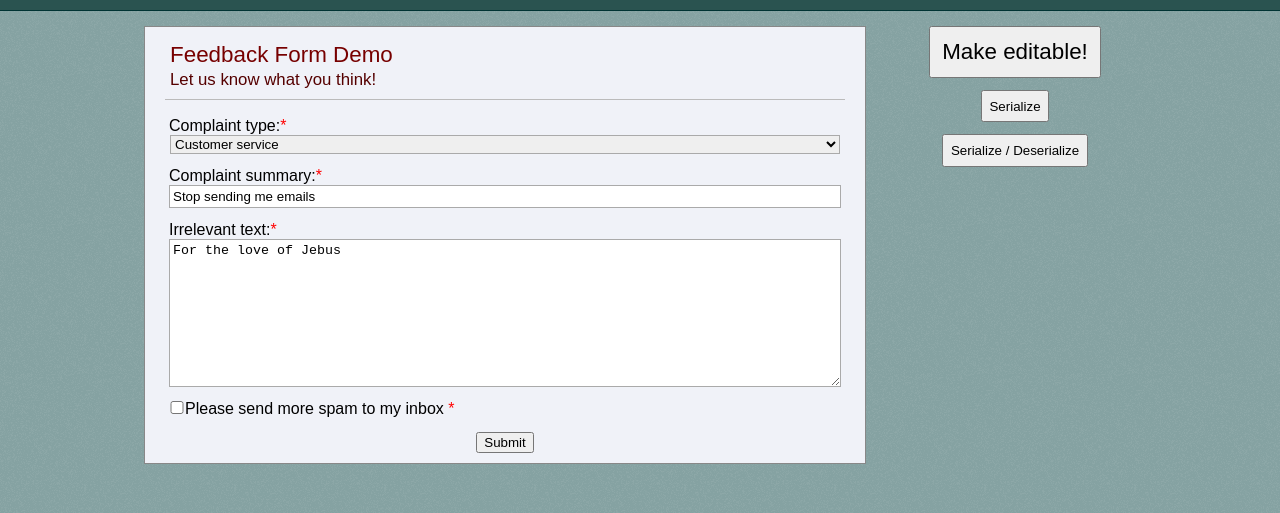
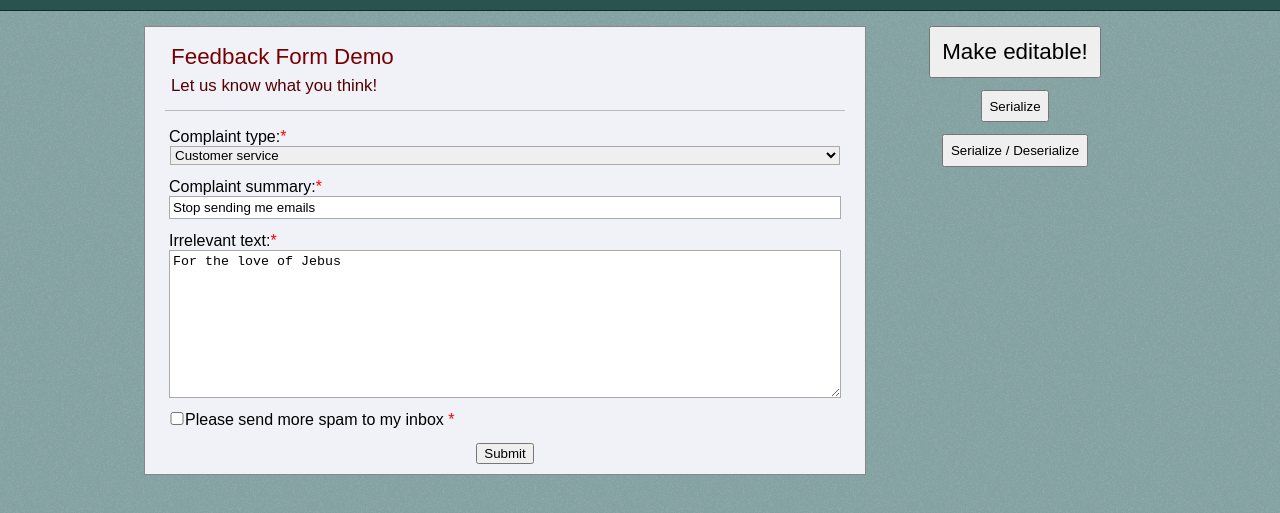
Before and after one commit to knipknap/SpiffForm, a plain HTML site: page index.html in a window 1280 px wide. Shown: the part 53-566 px from the top of the page. Drawn offline with nearby package versions, Linux system fonts and the light colour scheme.

Commit message:
minor style improvements.

```diff
--- a/spiffform/res/spiffform.css
+++ b/spiffform/res/spiffform.css
@@ -13,23 +13,30 @@ margin: 0;
 padding: 0;
 }
 
-.spiffform-title {
+.spiffform-title input,
+.spiffform-subtitle input {
+background: #f0f2f8;
+border: 0;
+margin: .2ex auto;
+padding-left: 4px;
+width: 670px;
+}
+
+.spiffform-title input:enabled:hover,
+.spiffform-subtitle input:enabled:hover {
+background: #fff;
+}
+
+.spiffform-title input {
 font-size: 1.4em;
 color: #700;
-margin: 0 .2em .2em .2em;
-text-align: left;
-background: #f0f2f8;
-border: 0;
 }
 
-.spiffform-subtitle {
+.spiffform-subtitle input {
 font-size: 1.05em;
 font-weight: normal;
-width: 680px;
 color: #500;
-background: #f0f2f8;
-margin: .2em auto;
-border: 0;
+margin-bottom: 5px;
 }
 
 .spiffform-canvas {
@@ -38,6 +45,7 @@ text-align: center;
 }
 
 .spiffform-canvas hr {
+clear: both;
 border: 0;
 height: 1px;
 background: #bbb;
@@ -88,9 +96,9 @@ margin: 3px;
 margin-top: 8px;
 }
 
-.spiffform-canvas-elements input,
-.spiffform-canvas-elements select,
-.spiffform-canvas-elements textarea {
+.spiffform-canvas-item input,
+.spiffform-canvas-item select,
+.spiffform-canvas-item textarea {
 display: block;
 margin: 0 auto;
 width: 670px;
--- a/spiffform/spiffform.js
+++ b/spiffform/spiffform.js
@@ -655,22 +655,22 @@ var SpiffForm = function(div) {
 
     // Returns the name/title of the form.
     this.get_title = function() {
-        return this._div.find('.spiffform-title').val();
+        return this._div.find('.spiffform-title input').val();
     };
 
     // Change the name/title of the form.
     this.set_title = function(title) {
-        this._div.find('.spiffform-title').val(title);
+        this._div.find('.spiffform-title input').val(title);
     };
 
     // Returns the subtitle of the form.
     this.get_subtitle = function() {
-        return this._div.find('.spiffform-subtitle').val();
+        return this._div.find('.spiffform-subtitle input').val();
     };
 
     // Change the subtitle of the form.
     this.set_subtitle = function(subtitle) {
-        this._div.find('.spiffform-subtitle').val(subtitle);
+        this._div.find('.spiffform-subtitle input').val(subtitle);
     };
 
     // Change the hint shown underneath of the form. Accepts either a dom
@@ -794,7 +794,8 @@ var SpiffForm = function(div) {
         this.set_hint('drag');
         this.set_buttons($(''));
         this._div.addClass('spiffform-editor');
-        this._div.find('input.spiffform-subtitle').removeAttr("disabled");
+        this._div.find('.spiffform-title input').removeAttr("disabled");
+        this._div.find('.spiffform-subtitle input').removeAttr("disabled");
 
         // Initialize click events on the dom.
         that._div.click(function() {
@@ -852,15 +853,20 @@ var SpiffForm = function(div) {
     // Create the dom for the form.
     this._div.append('<div class="spiffform-canvas">' +
                      '<ul class="spiffform-canvas-elements">' +
-                     '<li><input type="text" class="spiffform-title"/></li>' +
-                     '<li><input type="text" class="spiffform-subtitle"/></li>' +
+                     '<li class="spiffform-title">' +
+                       '<input type="text"/>' +
+                     '</li>' +
+                     '<li class="spiffform-subtitle">' +
+                       '<input type="text"/>' +
+                     '</li>' +
                      '<li><hr/></li>' +
                      '</ul>' +
                      '<div class="spiffform-canvas-hint"><span></span></div>' +
                      '<div class="spiffform-buttons"></div>' +
                      '</div>');
 
-    this._div.find('input.spiffform-subtitle').attr("disabled", "disabled");
+    this._div.find('.spiffform-title input').attr("disabled", "disabled");
+    this._div.find('.spiffform-subtitle input').attr("disabled", "disabled");
     this.set_title('Untitled');
     this.set_subtitle('Please fill out the form.');
     this.set_hint('');
```
